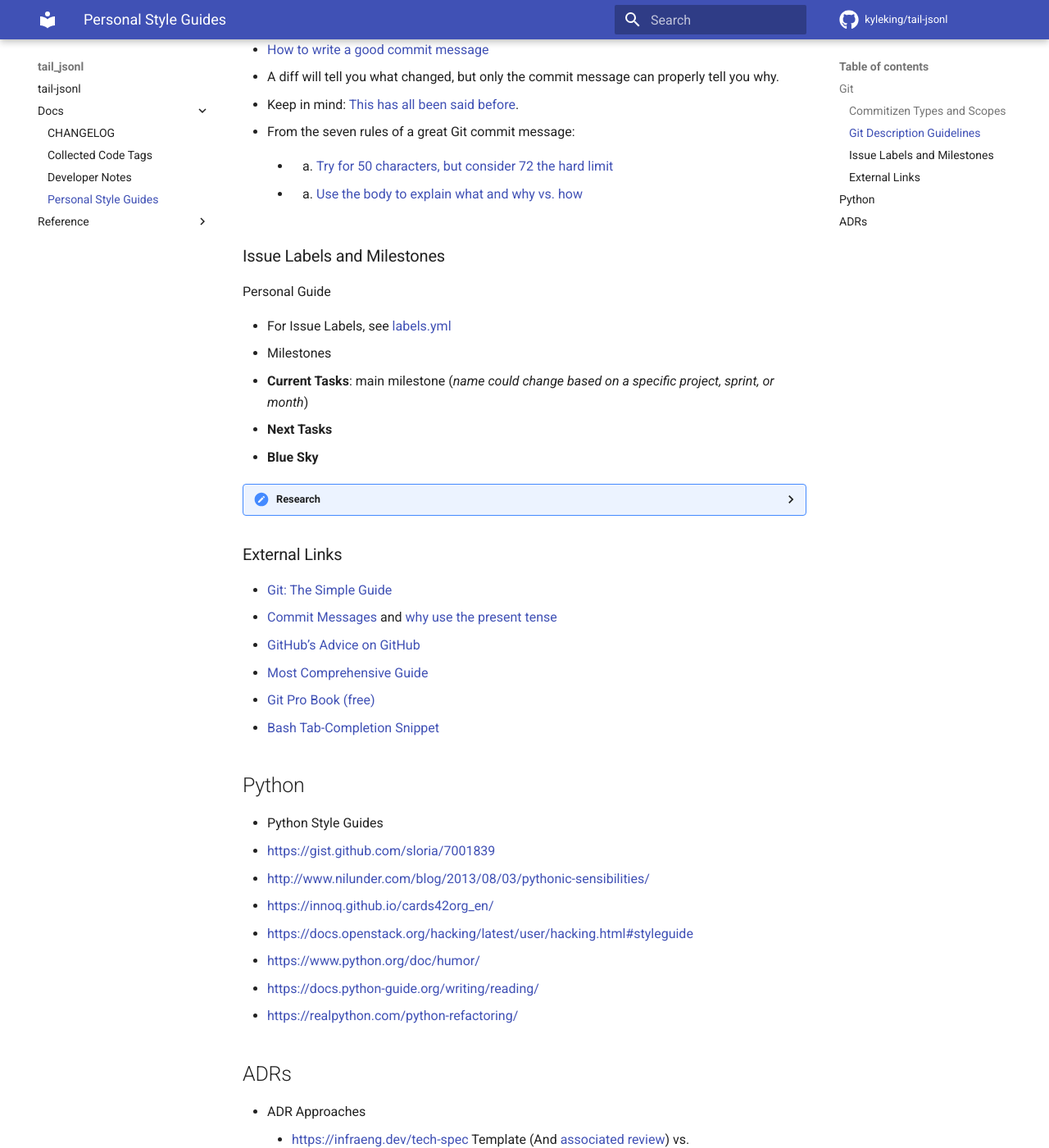
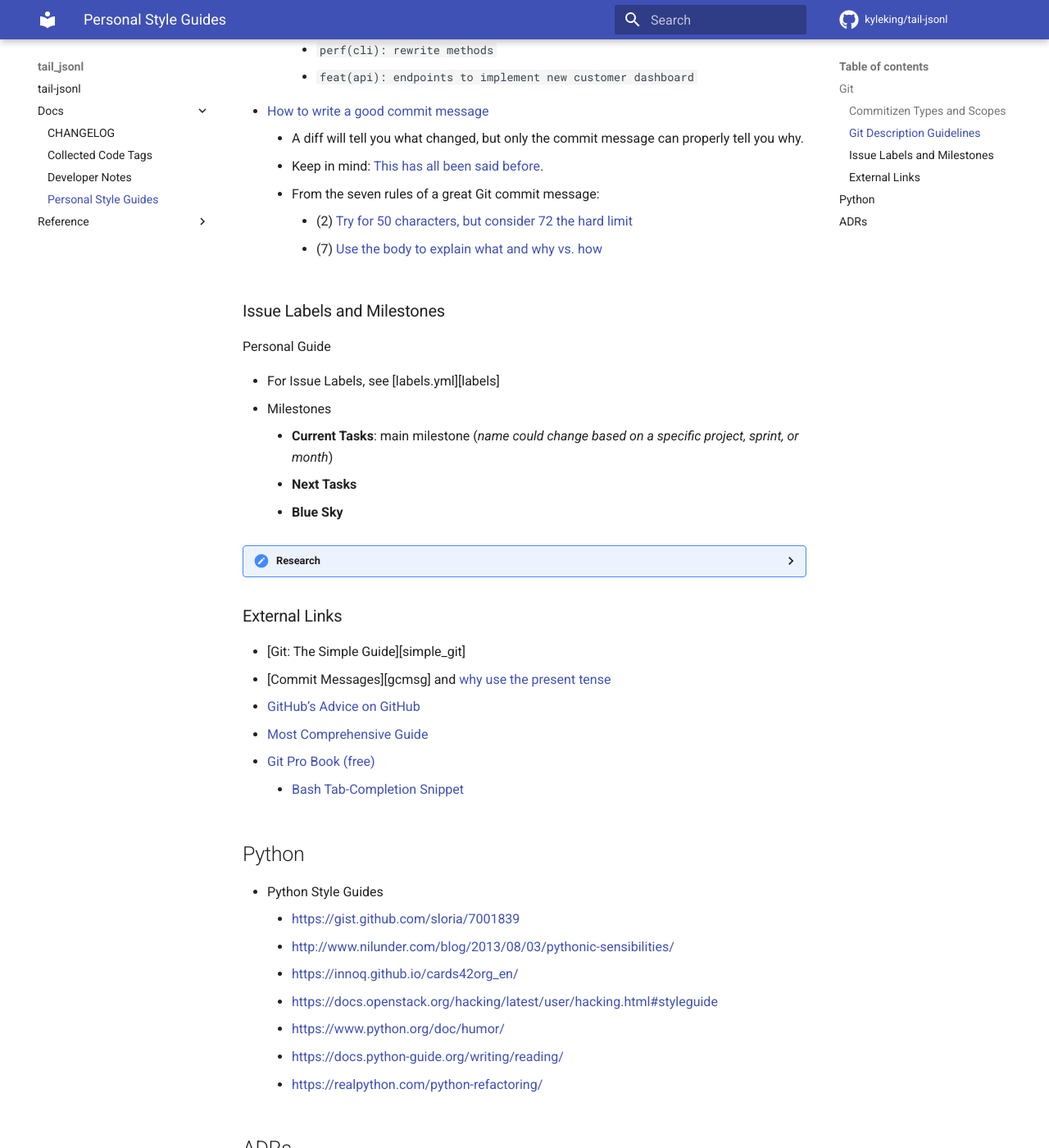
Before and after one commit to KyleKing/tail-jsonl, an MkDocs documentation site: the page built from docs/docs/STYLE_GUIDE.md, in a window 1280 px wide and 1400 px high, scrolled down 1510 px. Shown: the whole window at 82% size. Built offline with MkDocs 1.6.1 and Material for MkDocs 9.7.7, drawn with Linux system fonts in a browser that asks for light colours; comment, search, counter and statistics services are not loaded.

```diff
--- a/.copier-answers.yml
+++ b/.copier-answers.yml
@@ -2,7 +2,7 @@
 # Answer file maintained by Copier for: https://github.com/KyleKing/calcipy_template
 # DO NOT MODIFY THIS FILE. Edit by re-running copier and changing responses to the questions
 # Check into version control.
-_commit: 1.9.6
+_commit: 1.9.14
 _src_path: gh:KyleKing/calcipy_template
 author_email: dev.act.kyle@gmail.com
 author_name: Kyle King
--- a/docs/docs/STYLE_GUIDE.md
+++ b/docs/docs/STYLE_GUIDE.md
@@ -9,51 +9,51 @@ We use [Commitizen](https://github.com/commitizen-tools/commitizen) to manage bo
 > `type(scope): description`
 
 - **Types**
-  - *fix*: A bug fix
-  - *feat*: A new feature
-  - *docs*: Documentation-only changes (code comments, separate docs)
-  - *style*: Changes that do not affect the meaning of the code (white-space, formatting, missing semi-colons)
-  - *perf*: A code change that improves performance
-  - *refactor*: A change to production code that is not a *fix*, *feat*, or *perf*
-  - *test*: Adding missing or correcting existing tests
-  - *build*: Changes that affect the build system or external dependencies
-  - *ci*: Changes to our CI configuration files and scripts
-  - A `!` can be used to indicate a breaking change (`refactor!: drop support for Node 6`)
-  - **SemVer Rules**
-    - Based on commit type, the version will be auto-incremented: `fix : PATCH // feat : MINOR // BREAKING CHANGE : MAJOR`
+    - *fix*: A bug fix
+    - *feat*: A new feature
+    - *docs*: Documentation-only changes (code comments, separate docs)
+    - *style*: Changes that do not affect the meaning of the code (white-space, formatting, missing semi-colons)
+    - *perf*: A code change that improves performance
+    - *refactor*: A change to production code that is not a *fix*, *feat*, or *perf*
+    - *test*: Adding missing or correcting existing tests
+    - *build*: Changes that affect the build system or external dependencies
+    - *ci*: Changes to our CI configuration files and scripts
+    - A `!` can be used to indicate a breaking change (`refactor!: drop support for Node 6`)
+    - **SemVer Rules**
+        - Based on commit type, the version will be auto-incremented: `fix : PATCH // feat : MINOR // BREAKING CHANGE : MAJOR`
 - **Scopes**
-  - A Class, File name, Issue Number, other appropriate noun. As examples: `build(poetry): bump requests to v3` or `style(#32): add missing type annotations`
+    - A Class, File name, Issue Number, other appropriate noun. As examples: `build(poetry): bump requests to v3` or `style(#32): add missing type annotations`
 - **Tips**
-  - What if a commit fits multiple types?
-    - Go back and make multiple commits whenever possible. Part of the benefit of Conventional Commits is the focus on more organized and intentional changes
-  - Use `git rebase -i` to fix commit names prior to merging if incorrect types/scopes are used
+    - What if a commit fits multiple types?
+        - Go back and make multiple commits whenever possible. Part of the benefit of Conventional Commits is the focus on more organized and intentional changes
+    - Use `git rebase -i` to fix commit names prior to merging if incorrect types/scopes are used
 
 ### Git Description Guidelines
 
 - [Commit message guidelines](https://writingfordevelopers.substack.com/p/how-to-write-a-commit-message)
-  - Full sentence with verb (*lowercase*) and concise description. Below are modified examples for Conventional Commits
-    - `fix(roles): bug in admin role permissions`
-    - `feat(ui): implement new button design`
-    - `build(pip): upgrade package to remove vulnerabilities`
-    - `refactor: file structure to improve code readability`
-    - `perf(cli): rewrite methods`
-    - `feat(api): endpoints to implement new customer dashboard`
+    - Full sentence with verb (*lowercase*) and concise description. Below are modified examples for Conventional Commits
+        - `fix(roles): bug in admin role permissions`
+        - `feat(ui): implement new button design`
+        - `build(pip): upgrade package to remove vulnerabilities`
+        - `refactor: file structure to improve code readability`
+        - `perf(cli): rewrite methods`
+        - `feat(api): endpoints to implement new customer dashboard`
 - [How to write a good commit message](https://chris.beams.io/posts/git-commit/)
-  - A diff will tell you what changed, but only the commit message can properly tell you why.
-  - Keep in mind: [This](http://tbaggery.com/2008/04/19/a-note-about-git-commit-messages.html) [has](https://www.git-scm.com/book/en/v2/Distributed-Git-Contributing-to-a-Project#_commit_guidelines) [all](https://github.com/torvalds/subsurface-for-dirk/blob/master/README.md#contributing) [been](http://who-t.blogspot.co.at/2009/12/on-commit-messages.html) [said](https://github.com/erlang/otp/wiki/writing-good-commit-messages) [before](https://github.com/spring-projects/spring-framework/blob/30bce7/CONTRIBUTING.md#format-commit-messages).
-  - From the seven rules of a great Git commit message:
-    - 2. [Try for 50 characters, but consider 72 the hard limit](https://chris.beams.io/posts/git-commit/#limit-50)
-    - 7. [Use the body to explain what and why vs. how](https://chris.beams.io/posts/git-commit/#why-not-how)
+    - A diff will tell you what changed, but only the commit message can properly tell you why.
+    - Keep in mind: [This](http://tbaggery.com/2008/04/19/a-note-about-git-commit-messages.html) [has](https://www.git-scm.com/book/en/v2/Distributed-Git-Contributing-to-a-Project#_commit_guidelines) [all](https://github.com/torvalds/subsurface-for-dirk/blob/master/README.md#contributing) [been](http://who-t.blogspot.co.at/2009/12/on-commit-messages.html) [said](https://github.com/erlang/otp/wiki/writing-good-commit-messages) [before](https://github.com/spring-projects/spring-framework/blob/30bce7/CONTRIBUTING.md#format-commit-messages).
+    - From the seven rules of a great Git commit message:
+        - (2) [Try for 50 characters, but consider 72 the hard limit](https://chris.beams.io/posts/git-commit/#limit-50)
+        - (7) [Use the body to explain what and why vs. how](https://chris.beams.io/posts/git-commit/#why-not-how)
 
 ### Issue Labels and Milestones
 
 Personal Guide
 
-- For Issue Labels, see [labels.yml][labels]
+- For Issue Labels, see \[labels.yml\]\[labels\]
 - Milestones
-  - **Current Tasks**: main milestone (*name could change based on a specific project, sprint, or month*)
-  - **Next Tasks**
-  - **Blue Sky**
+    - **Current Tasks**: main milestone (*name could change based on a specific project, sprint, or month*)
+    - **Next Tasks**
+    - **Blue Sky**
 
 <details>
 <summary>Research</summary>
@@ -127,25 +127,25 @@ Personal Guide
 
 <!-- Revisit -->
 
-- [Git: The Simple Guide][simple_git]
-- [Commit Messages][gcmsg] and [why use the present tense](https://news.ycombinator.com/item?id=8874177)
+- \[Git: The Simple Guide\]\[simple_git\]
+- \[Commit Messages\]\[gcmsg\] and [why use the present tense](https://news.ycombinator.com/item?id=8874177)
 - [GitHub's Advice on GitHub](https://github.com/erlang/otp/wiki/Writing-good-commit-messages)
 - [Most Comprehensive Guide](https://chris.beams.io/posts/git-commit/)
 - [Git Pro Book (free)](https://git-scm.com/book/en/v2)
-  - [Bash Tab-Completion Snippet](https://git-scm.com/book/en/v2/Appendix-A%3A-Git-in-Other-Environments-Git-in-Bash)
+    - [Bash Tab-Completion Snippet](https://git-scm.com/book/en/v2/Appendix-A%3A-Git-in-Other-Environments-Git-in-Bash)
 
 ## Python
 
 <!-- Revisit -->
 
 - Python Style Guides
-  - <https://gist.github.com/sloria/7001839>
-  - <http://www.nilunder.com/blog/2013/08/03/pythonic-sensibilities/>
-  - <https://innoq.github.io/cards42org_en/>
-  - <https://docs.openstack.org/hacking/latest/user/hacking.html#styleguide>
-  - <https://www.python.org/doc/humor/>
-  - <https://docs.python-guide.org/writing/reading/>
-  - <https://realpython.com/python-refactoring/>
+    - <https://gist.github.com/sloria/7001839>
+    - <http://www.nilunder.com/blog/2013/08/03/pythonic-sensibilities/>
+    - <https://innoq.github.io/cards42org_en/>
+    - <https://docs.openstack.org/hacking/latest/user/hacking.html#styleguide>
+    - <https://www.python.org/doc/humor/>
+    - <https://docs.python-guide.org/writing/reading/>
+    - <https://realpython.com/python-refactoring/>
 
 ## ADRs
 
```
Also changed, not shown: .pre-commit-config.yaml (+8 -14 lines), docs/docs/CHANGELOG.md (+3 -0 lines), docs/docs/DEVELOPER_GUIDE.md (+1 -1 lines), pyproject.toml (+11 -5 lines), .ruff.toml, 6 other files.
